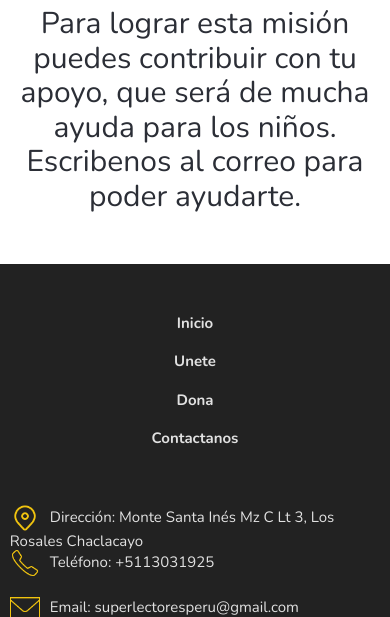
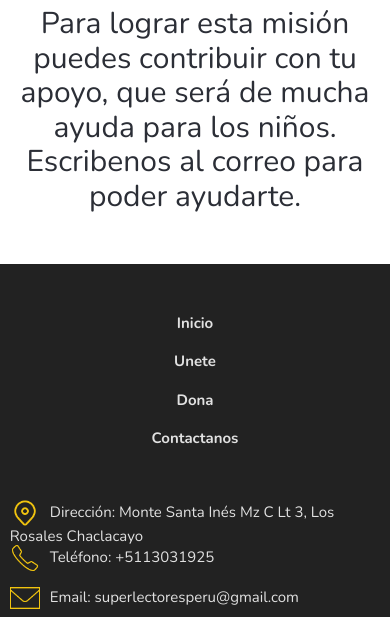
Before and after one commit to ProgrammeRoy/superlectoresperu, a website: page index.html in a window 390 px wide. Shown: the part 5210-5827 px from the top of the page. Drawn offline with nearby package versions, Linux system fonts and the light colour scheme.

Commit message:
add functionality email and phone, add logo

```diff
--- a/index.html
+++ b/index.html
@@ -7,7 +7,7 @@
     <meta name="viewport" content="width=device-width, initial-scale=1.0">
     <title>SuperLectoresPeru</title>
 
-    <link rel="icon" href="logo">
+    <link rel="icon" href="./build/img/logosuper.jpeg">
     <link rel="preconnect" href="https://fonts.googleapis.com">
     <link rel="preconnect" href="https://fonts.gstatic.com" crossorigin>
     <link href="https://fonts.googleapis.com/css2?family=Nunito:wght@200;400;700&display=swap" rel="stylesheet">
@@ -19,7 +19,7 @@
     <header class="header contenedor">
         <div class="header__logo">
             <a href="index.html">
-                <img class="header__image" src="build/img/logosuper.jpeg" alt="logo pequenos lectores">
+                <img class="header__image" src="build/img/logosuper.jpeg" alt="logo pequenos lectores" loading="lazy">
             </a>
         </div>
         <nav class="header__navegacion">
@@ -106,8 +106,8 @@
             <div class="footer__contacto">
                 <!-- <div class="footer__icon1"></div> -->
                 <p class='footer__text footer__icon1'>Dirección: Monte Santa Inés Mz C Lt 3, Los Rosales Chaclacayo</p>
-                <p class='footer__text footer__icon2'>Teléfono: +5113031925</p>
-                <p class='footer__text footer__icon3'>Email: superlectoresperu@gmail.com</p>
+                <a href="tel:+5113031925" class='footer__text footer__icon2'>Teléfono: +5113031925</a>
+                <a href="mailto:superlectoresperu@gmail.com" class='footer__text footer__icon3'>Email: superlectoresperu@gmail.com</a>
                 <div class="footer__redes">
                     <a class="redes__link" href="https://www.facebook.com/pages/category/Non-Governmental-Organization--NGO-/Peque%C3%B1os-Lectores-Chaclacayo-Per%C3%BA-107311094077011/" target="_blank"><img src="build/img/icon_facebook.svg" alt="link facebook"></a>
                     <a class="redes__link" href="https://www.youtube.com/watch?v=nz4Gb5gzYwc&ab_channel=peque%C3%B1oslectoreschaclacayo" target="_blank"><img src="build/img/icon_youtube.svg" alt="link youtube"></a>
--- a/src/scss/ui/footer/_footer.scss
+++ b/src/scss/ui/footer/_footer.scss
@@ -69,9 +69,11 @@
         display: flex;
         flex-direction: row;
         gap: 3rem;
+        margin-left: 3rem;
     }
     &__icon1{
         height: 3rem;
+        margin-top: 1rem;
         &::before{
             content: '';
             display: inline-block;
@@ -87,6 +89,8 @@
     }
     &__icon2{
         height: 3rem;
+        margin-top: 1rem;
+        display: block;
         &::before{
             content: '';
             display: inline-block;
@@ -102,6 +106,9 @@
     }
     &__icon3{
         height: 3rem;
+        display: block;
+        margin-top: 1rem;
+        margin-bottom: 1rem;
         &::before{
             content: '';
             display: inline-block;
```
Also changed, not shown: build/css/app.css, build/img/donaciones.avif (added), build/img/donaciones.webp (added), 1 other file.
